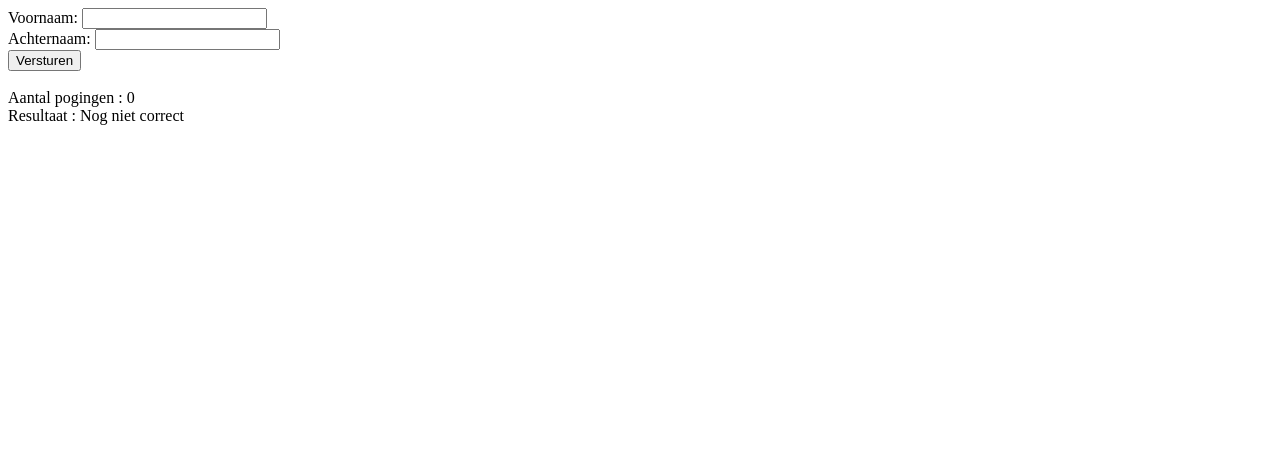
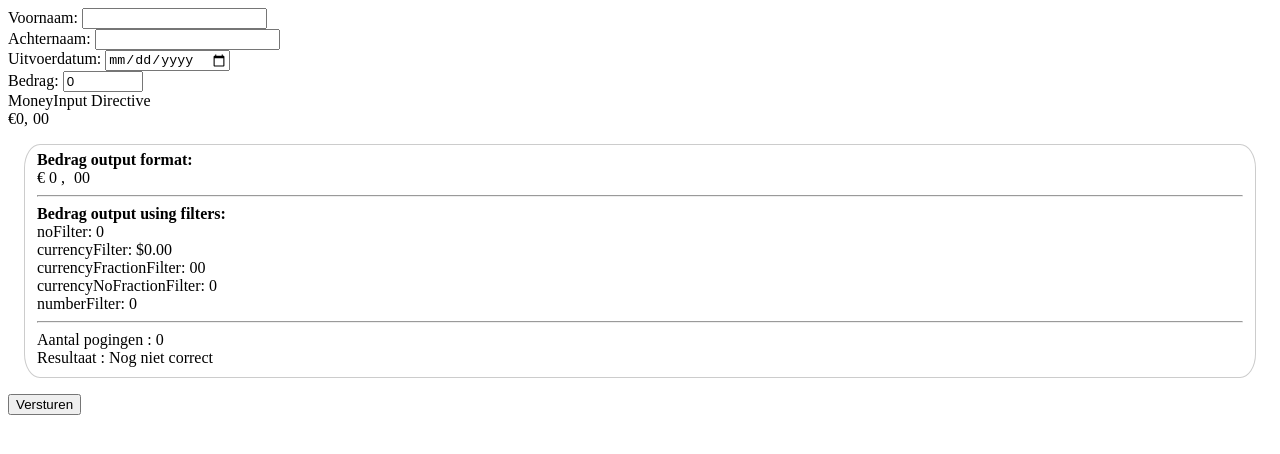
Before and after one commit to walterbrand/angular-training, a website: page app/index.html in a window 1280 px wide. Drawn offline with nearby package versions, Linux system fonts and the light colour scheme.

Commit message:
added various input examples for amount

```diff
--- a/app/index.html
+++ b/app/index.html
@@ -1,15 +1,73 @@
 <!DOCTYPE html>
 <html ng-app="app">
-    <head></head>
+<head>
+    <style>
+        .summary{
+            margin: 1rem;
+            border: .1rem solid #CCC;
+            border-radius: 1rem / 1.5rem;
+        }
+    </style>
+</head>
 <body>
 <form name="myform" ng-controller="formcontroller">
-            Voornaam: <input type="text" name="firstname" /><br />
-            Achternaam: <input type="text" name="lastname" /><br />
+    Voornaam: <input type="text" name="firstname" ng-model="data.firstName" required/><br/>
+    Achternaam: <input type="text" name="lastname" ng-model="data.lastName" required/><br/>
 
-            <input type="button" value="Versturen" ng-click="submit()"/><br /><br />
-            Aantal pogingen : {{data.attempts}} <br />
+    <label for="transactionDate">Uitvoerdatum: </label>
+    <input type="date" name="transactionDate" ng-model="transaction.date"
+           placeholder="dd-mm-yyyy" min="30-06-2014" max="30-06-2015" required/>
+   <span class="error" ng-show="myForm.transactionDate.$error.required">
+       Required!</span>
+   <span class="error" ng-show="myForm.transactionDate.$error.date">
+       Not a valid date!</span> <br />
+
+    <label for="amount">Bedrag: </label>
+    <input type="number"
+           name="amount"
+           min="0"
+           max="50000"
+           required
+           ng-model="transaction.amount"
+           change="onChangeAmount">
+    <br />
+
+    <div>
+        <label for="moneyInput">MoneyInput Directive </label>
+        <money-input name="moneyInput" ng-model="transaction.amount"></money-input>
+    </div>
+
+
+    <fieldset class="summary">
+        <strong>Bedrag output format: </strong> <br />
+        <div>
+            <span>&euro;</span>
+            <span style="width:auto;">{{transaction.amount | currencyNoFraction}}</span>
+            <span style="font-size: xlarge; margin-right: 5px; ">,</span>
+            <span>{{transaction.amount | currencyFraction}}</span>
+        </div>
+        <hr/>
+
+        <strong>Bedrag output using filters: </strong> <br />
+        noFilter: <span>{{transaction.amount}}</span>
+        <br/>
+        currencyFilter: <span>{{transaction.amount | currency}}</span>
+        <br/>
+        currencyFractionFilter: <span>{{transaction.amount | currencyFraction}}</span>
+        <br/>
+        currencyNoFractionFilter: <span>{{transaction.amount | currencyNoFraction}}</span>
+        <br/>
+        numberFilter: <span>{{transaction.amount | number}}</span>
+
+        <hr/>
+
+        Aantal pogingen : {{data.attempts}} <br/>
         Resultaat : <span ng-if="data.complete">Correct</span>
         <span ng-if="!data.complete">Nog niet correct</span>
+    </fieldset>
+
+    <input type="button" value="Versturen" ng-click="submit()"/><br/><br/>
+
 </form>
 <script src="https://ajax.googleapis.com/ajax/libs/angularjs/1.2.18/angular.min.js"></script>
 <script src="scripts/app.js"></script>
--- a/app/scripts/controllers/formcontroller.js
+++ b/app/scripts/controllers/formcontroller.js
@@ -1,13 +1,65 @@
-angular.module('app').controller('formcontroller', ['$scope', function($scope){
+angular.module('app').controller('formcontroller', ['$scope', function ($scope) {
 	'use strict';
 	$scope.data = {
-        attempts : 0,
-	complete : false,
+		attempts: 0,
+		complete: false,
 		firstName: '',
 		lastName: ''
 	};
+	$scope.transaction = {
+		fromAccountRef: '',
+		toAccountRef: '',
+		transactionRef: '',
+		amount: 0,
+		description: ''
+	};
 
-    $scope.submit = function(){
-        this.data.attempts++;
+	$scope.onChangeAmount = function () {
+		console.log('onChangeAmount: %o', arguments);
+	};
+
+	$scope.submit = function () {
+		if ($scope.data.firstName.length > 0 && $scope.data.lastName.length > 0) {
+			$scope.data.attempts++;
+			$scope.data.complete = true;
+		} else {
+			$scope.data.complete = false;
+		}
+	};
+}]);
+angular.module('app').directive('moneyInput', function () {
+	return {
+		restrict: 'E',
+		template: '<div  >' +
+			'<span>&euro;</span>' +
+			'<span contenteditable="true" >{{transaction.amount | currencyNoFraction}}</span>' +
+			'<span style="font-size: xlarge; margin-right: 5px; ">,</span>' +
+			'<span contenteditable="true">{{transaction.amount | currencyFraction}}</span>' +
+			'</div>'
+	};
+});
+
+angular.module('app').filter('currencyFraction', [ '$filter', function ($filter) {
+	var currency = $filter('currency'),
+		formats = {
+			CURRENCY_SYM: "$",
+			DECIMAL_SEP: ".",
+			GROUP_SEP: ","
+		};
+	return function (amount, symbol) {
+		var value = currency(amount, symbol).split(formats.DECIMAL_SEP);
+		return value[1] || '';
 	}
 }]);
+angular.module('app').filter('currencyNoFraction', [ '$filter', function ($filter) {
+	var currency = $filter('number'),
+		formats = {
+			CURRENCY_SYM: '$',
+			DECIMAL_SEP: '.',
+			GROUP_SEP: ','
+		};
+	return function (amount) {
+		var value = currency(amount).split(formats.DECIMAL_SEP)[0];
+		return value;
+	}
+}]);
```
Also changed, not shown: karma.conf.js (+4 -4 lines), test/spec/controllers/formcontroller.js (+10 -0 lines). Lines whose indentation alone changed are shown as unchanged.
